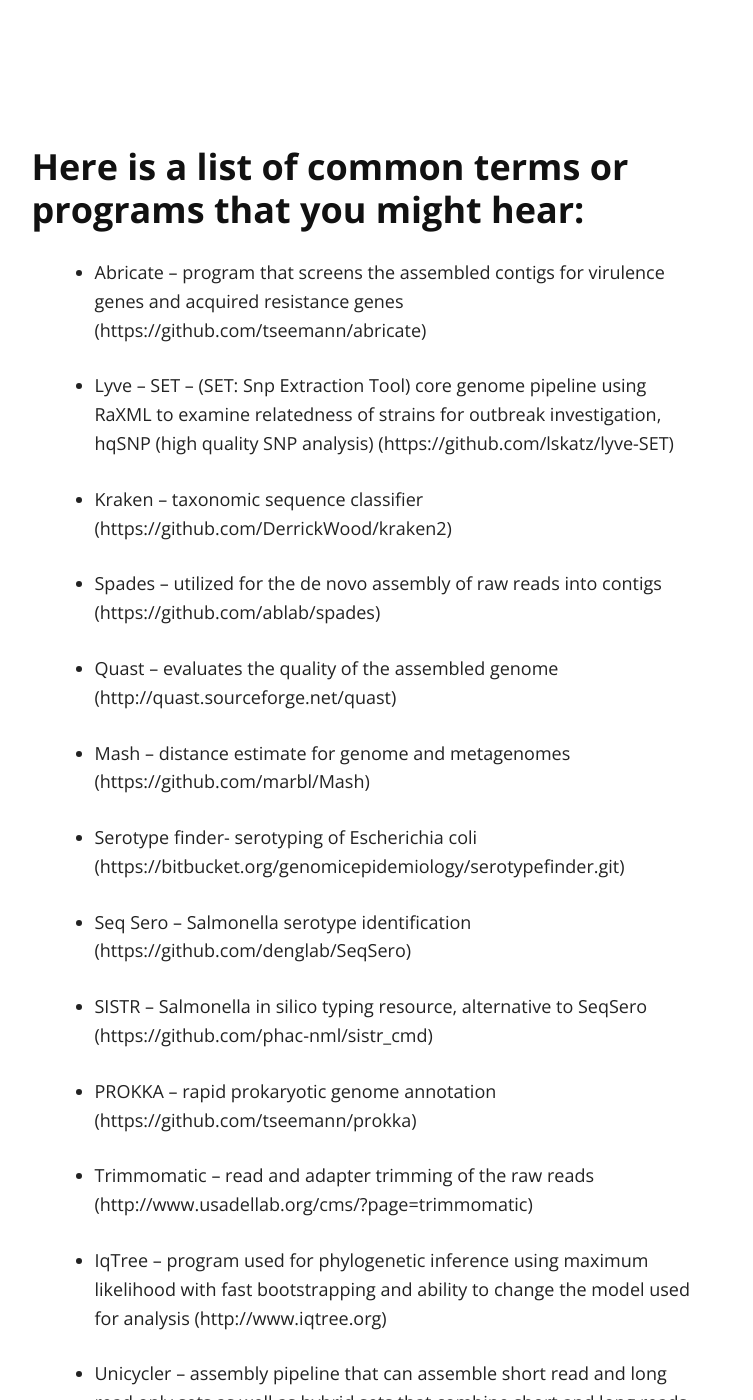
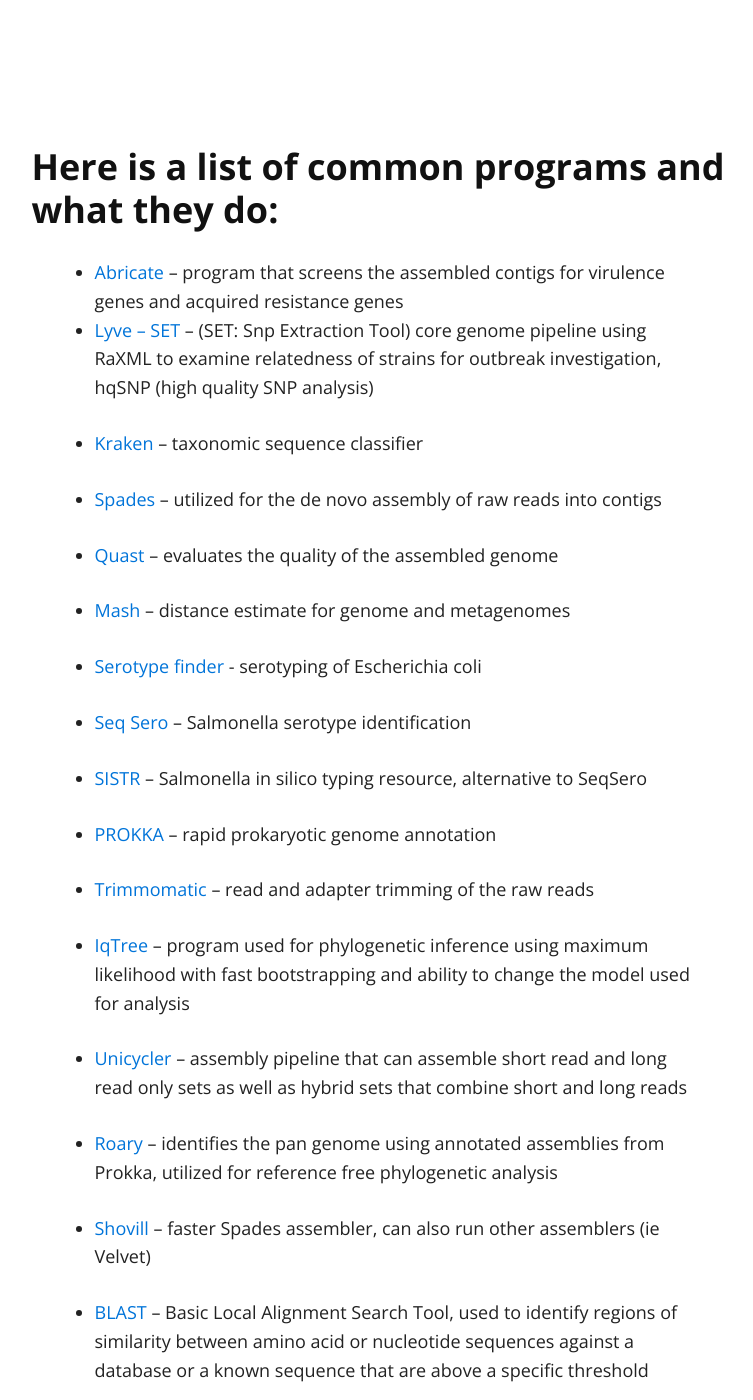
Before and after one commit to StaPH-B/midwest-region, a Jekyll site: the page built from common_progs.md, in a window 1280 px wide and 1400 px high, scrolled down 651 px. Shown: the whole window, without its empty margins (260-1013 px from the left). Built offline with Jekyll 4.4.1, drawn with Linux system fonts in a browser that asks for light colours; nearby versions of some CDN libraries; our own code applies the rules of GitHub Pages for plain Markdown files; some of the changed text lies outside the part shown.

Commit message:
Update common_progs.md

```diff
--- a/common_progs.md
+++ b/common_progs.md
@@ -3,43 +3,38 @@ layout: default
 ---
 
 # Common Bioinformatics Terms
-### Here is a list of common terms or programs that you might hear:
+### Here is a list of common programs and what they do:
 
-* Abricate – program that screens the assembled contigs for virulence genes and acquired resistance genes (https://github.com/tseemann/abricate)
+* [Abricate](https://github.com/tseemann/abricate) – program that screens the assembled contigs for virulence genes and acquired resistance genes
+* [Lyve – SET](https://github.com/lskatz/lyve-SET) – (SET: Snp Extraction Tool) core genome pipeline using RaXML to examine relatedness of strains for outbreak investigation, hqSNP (high quality SNP analysis)
 
-* Lyve – SET – (SET: Snp Extraction Tool) core genome pipeline using RaXML to examine relatedness of strains for outbreak investigation, hqSNP (high quality SNP analysis) (https://github.com/lskatz/lyve-SET)
+* [Kraken](https://github.com/DerrickWood/kraken2) – taxonomic sequence classifier
 
-* Kraken – taxonomic sequence classifier (https://github.com/DerrickWood/kraken2)
+* [Spades](https://github.com/ablab/spades) – utilized for the de novo assembly of raw reads into contigs
 
-* Spades – utilized for the de novo assembly of raw reads into contigs (https://github.com/ablab/spades)
+* [Quast](http://quast.sourceforge.net/quast) – evaluates the quality of the assembled genome
 
-* Quast – evaluates the quality of the assembled genome (http://quast.sourceforge.net/quast)
+* [Mash](https://github.com/marbl/Mash) – distance estimate for genome and metagenomes
 
-* Mash – distance estimate for genome and metagenomes (https://github.com/marbl/Mash)
+* [Serotype finder](https://bitbucket.org/genomicepidemiology/serotypefinder.git) - serotyping of Escherichia coli
 
-* Serotype finder- serotyping of Escherichia coli (https://bitbucket.org/genomicepidemiology/serotypefinder.git)
+* [Seq Sero](https://github.com/denglab/SeqSero) – Salmonella serotype identification
 
-* Seq Sero – Salmonella serotype identification (https://github.com/denglab/SeqSero)
+* [SISTR](https://github.com/phac-nml/sistr_cmd) – Salmonella in silico typing resource, alternative to SeqSero
 
-* SISTR – Salmonella in silico typing resource, alternative to SeqSero (https://github.com/phac-nml/sistr_cmd)
+* [PROKKA](https://github.com/tseemann/prokka) – rapid prokaryotic genome annotation
 
-* PROKKA – rapid prokaryotic genome annotation (https://github.com/tseemann/prokka)
+* [Trimmomatic](http://www.usadellab.org/cms/?page=trimmomatic) – read and adapter trimming of the raw reads
 
-* Trimmomatic – read and adapter trimming of the raw reads (http://www.usadellab.org/cms/?page=trimmomatic)
+* [IqTree](http://www.iqtree.org) – program used for phylogenetic inference using maximum likelihood with fast bootstrapping and ability to change the model used for analysis
 
-* IqTree – program used for phylogenetic inference using maximum likelihood with fast bootstrapping and ability to change the model used for analysis (http://www.iqtree.org)
+* [Unicycler](https://github.com/rrwick/Unicycler) – assembly pipeline that can assemble short read and long read only sets as well as hybrid sets that combine short and long reads
 
-* Unicycler – assembly pipeline that can assemble short read and long read only sets as well as hybrid sets that combine short and long reads (https://github.com/rrwick/Unicycler)
+* [Roary](https://sanger-pathogens.github.io/Roary/) – identifies the pan genome using annotated assemblies from Prokka, utilized for reference free phylogenetic analysis
 
-* Roary – identifies the pan genome using annotated assemblies from Prokka, utilized for reference free phylogenetic analysis (https://sanger-pathogens.github.io/Roary/)
+* [Shovill](https://github.com/tseemann/shovill) – faster Spades assembler, can also run other assemblers (ie Velvet)
 
-* CDC – Spn – scripts and files for Streptococcus pneumoniae pipeline (https://github.com/BenJamesMetcalf/Spn_Scripts_Reference)
-
-* Shovill – faster Spades assembler, can also run other assemblers (ie Velvet) (https://github.com/tseemann/shovill)
-
-* Bit score – scaled raw score that allows comparison across searches regardless of the query length
-
-* BLAST – Basic Local Alignment Search Tool, used to identify regions of similarity between amino acid or nucleotide sequences against a database or a known sequence that are above a specific threshold. (https://blast.ncbi.nlm.nih.gov/Blast.cgi)
+* [BLAST](https://blast.ncbi.nlm.nih.gov/Blast.cgi) – Basic Local Alignment Search Tool, used to identify regions of similarity between amino acid or nucleotide sequences against a database or a known sequence that are above a specific threshold
 
 * Source Control / Version Control – tracking of changes made to files or authorship to be able to recall previous versions. Github is a way to keep track of changes made to files and identify who made the changes.
-* StaPH-B – State public health bioinformaticians workgroup (https://github.com/StaPH-B)
+* [StaPH-B](https://github.com/StaPH-B) – State public health bioinformaticians workgroup
```
